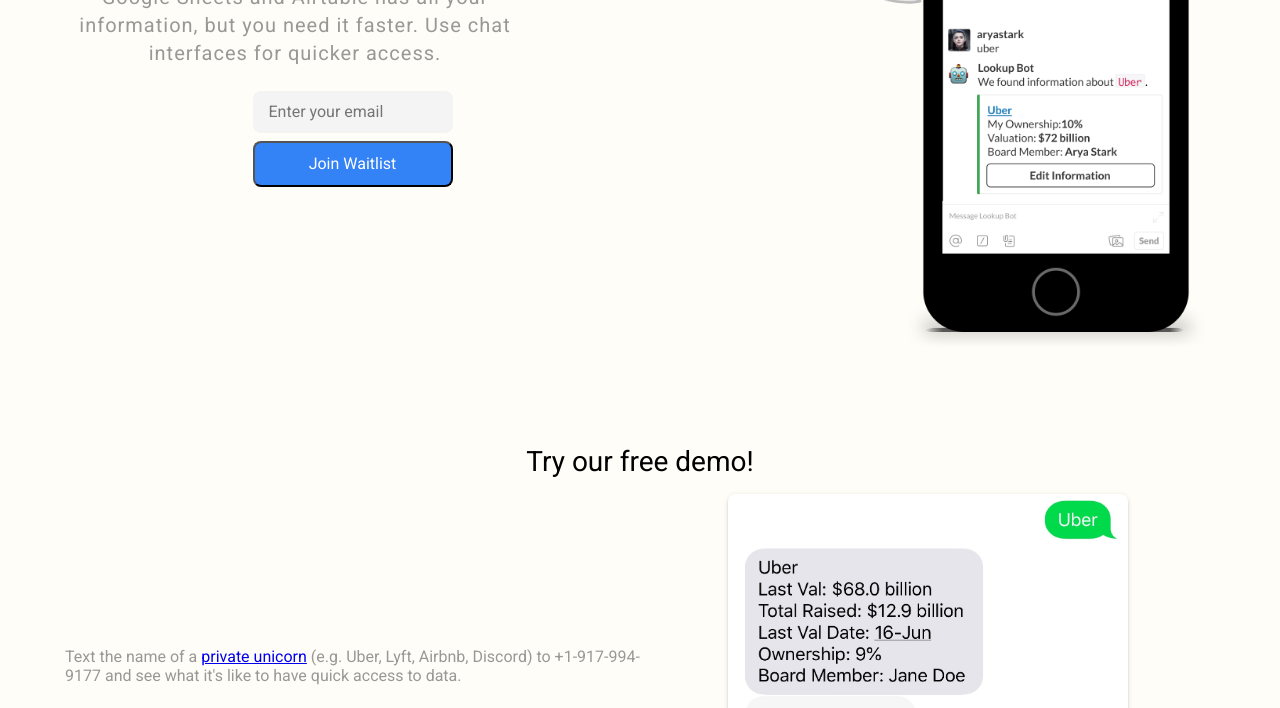
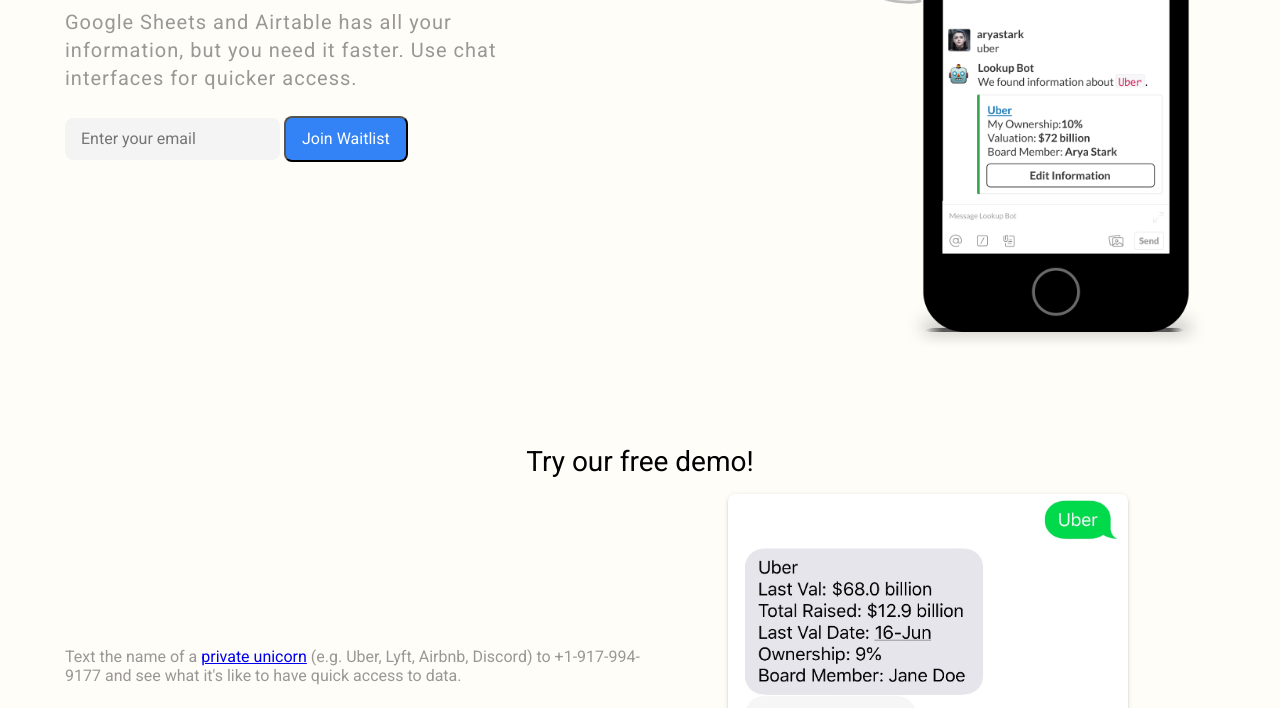
Before and after one commit to hyperion-labs/lookup-bot-website, a website: page src/home.html in a window 1280 px wide. Shown: the part 392-1100 px from the top of the page. Drawn offline with Linux system fonts and the light colour scheme.

Commit message:
fixed wide screen media query

```diff
--- a/src/css/main.scss
+++ b/src/css/main.scss
@@ -58,10 +58,13 @@
   margin-bottom: 2rem;
 }
 
+.title, .subtitle {
+  text-align: center;
+}
+
 .title {
   font-size: 2.5rem;
   font-weight: 500;
-  text-align: center;
 }
 
 .subtitle {
@@ -70,7 +73,6 @@
   font-size: 1.25rem;
   line-height: 1.4  ;
   font-weight: normal;
-  text-align: center;
 }
 
 .graphic img, .imgDemo {
@@ -162,6 +164,7 @@
 
   .title, .subtitle {
     padding-right: 20%;
+    text-align: left;
   }
 
   .jumbotron, .contentRow {
@@ -170,6 +173,10 @@
 
   .jumbotron {
     padding-top: 2rem;
+  }
+
+  #formWaitlistMain {
+    flex-direction: row;
   }
 
   .info {
@@ -186,4 +193,13 @@
     justify-content: center;
     align-items: center;
   }
+
+  .inputText, .buttonSubmit {
+    width: auto;
+    max-width: none;
+  }
+  .buttonSubmit {
+    margin-top: 0;
+    margin-left: 4px;
+  }
 }
```
Also changed, not shown: src/css/main.css.
